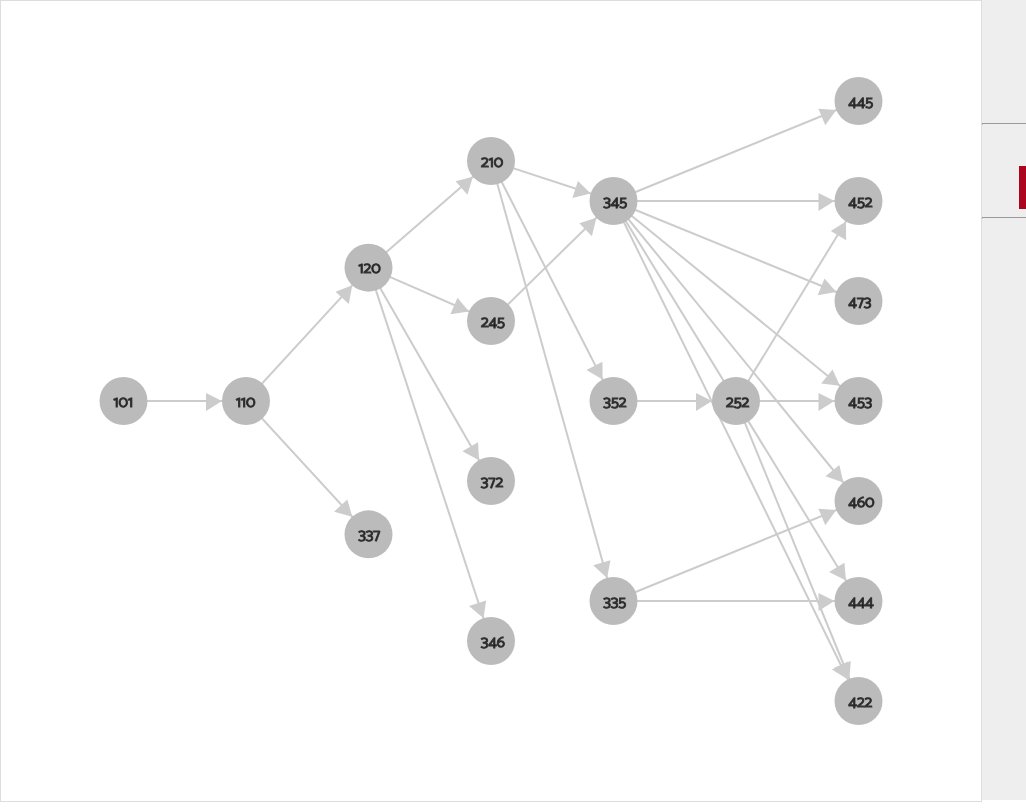
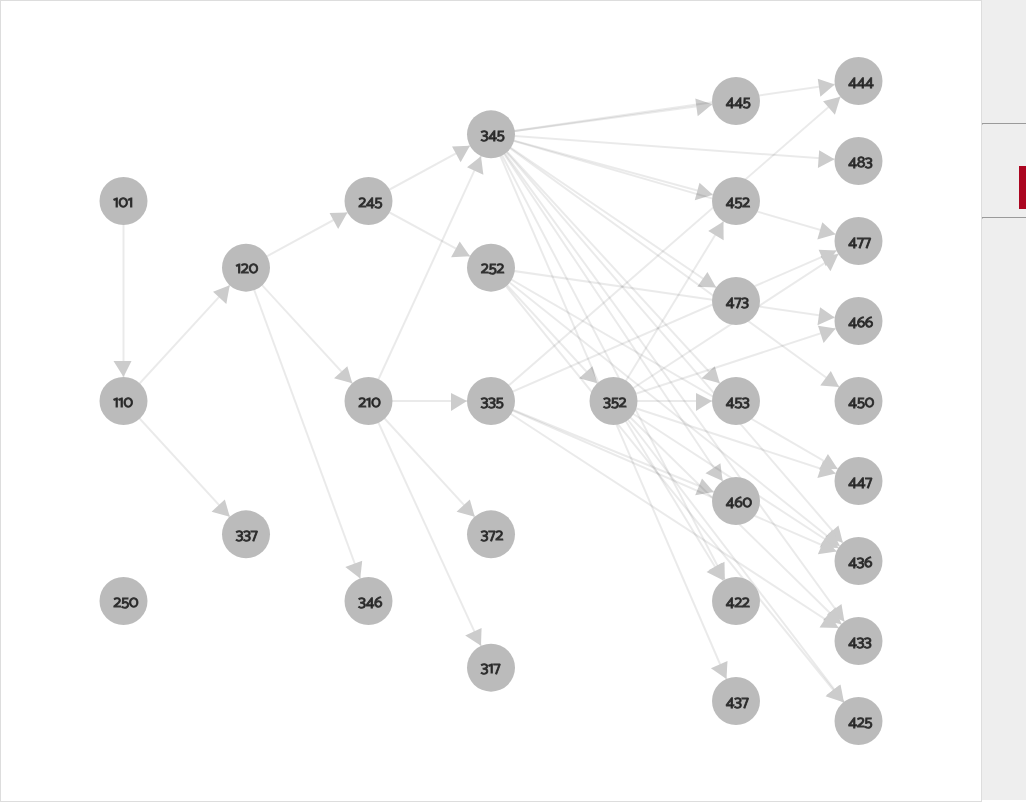
Before and after one commit to bddicken/UACSCourseGraph, a plain HTML site: page index.html in a window 1280 px wide. Shown: the full height of the page, 0-1026 px from the left. Drawn offline with Linux system fonts and the light colour scheme; animation ran at ten frames a second.

Commit message:
add more courses

```diff
--- a/graph.json
+++ b/graph.json
@@ -3,63 +3,96 @@
 		{"name":"101", "group":1, "year":"fr", "mdepth":"1", "ddepth":1,
             "title":"Introduction to Computer Science",
             "desc":"This course introduces students to some of the big ideas in computer science. It will excite students about the application of computer science to various disciplines, and show the social impact possible through the use of technology in developing regions, politics, medicine, and other fields."},
-		{"name":"110", "group":1, "year":"fr", "mdepth":"2", "ddepth":2,
+		{"name":"110", "group":1, "year":"fr", "mdepth":"1", "ddepth":1,
             "title":"Introduction to Computer Programming I",
             "desc":"An introduction to programming with an emphasis on solving problems drawn from a variety of domains. Topics include basic control and data structures, problem solving strategies, and software development tools and techniques."},
-		{"name":"120", "group":2, "year":"fr", "mdepth":"3", "ddepth":3,
+		{"name":"120", "group":2, "year":"fr", "mdepth":"2", "ddepth":2,
             "title":"Introduction to Computer Programming II",
             "desc":"Provides a continuing introduction to programming with an emphasis on problem­solving. It considers problems drawn from a variety of domains (including Computer Science) and emphasizes both the broader applicability of the relevant data structures and programming concepts, as well as the implementation of those structures and concepts in software. Topics include arrays, lists, stacks, queues, trees, searching and sorting, and exceptions."},
-		{"name":"210", "group":3, "year":"so", "mdepth":"4", "ddepth":4,
+		{"name":"245", "group":3, "year":"so", "mdepth":"3", "ddepth":3,
+            "title":"Introduction to Discrete Structures",
+            "desc":"An introduction to mathematical concepts for Computer Science. Topics include first-order logic and logical arguments, proof techniques with an emphasis on mathematical induction, sets, relations and functions, properties of integers, counting methods, probability, and recurrences. Weekly laboratory."},
+		{"name":"210", "group":3, "year":"so", "mdepth":"3", "ddepth":3,
             "title":"Software Development",
             "desc":"An introduction to the development of large­ scale software. Topics include modularization, design patterns, documentation, unit testing, source code control, build systems, debuggers, and performance tuning; all of the tools necessary for developing software as opposed to writing small programs."},
-		{"name":"245", "group":3, "year":"so", "mdepth":"4", "ddepth":4,
-            "title":"Introduction to Discrete Structures",
-            "desc":"An introduction to mathematical concepts for Computer Science. Topics include first-order logic and logical arguments, proof techniques with an emphasis on mathematical induction, sets, relations and functions, properties of integers, counting methods, probability, and recurrences. Weekly laboratory."},
-		{"name":"345", "group":4, "year":"jr", "mdepth":"5", "ddepth":5,
+		{"name":"345", "group":4, "year":"jr", "mdepth":"4", "ddepth":4,
             "title":"Analysis of Discrete Structures",
             "desc":"Introduction to and analysis of algorithms and characteristics of discrete structures. Course topics include algorithm analysis techniques, recurrence relations, structural induction, hierarchical structures, graphs, hashing, and sorting."},
-		{"name":"445", "group":4, "year":"sr", "mdepth":"6", "ddepth":7,
+		{"name":"445", "group":4, "year":"sr", "mdepth":"6", "ddepth":6,
             "title":"Algorithms",
             "desc":"Introduction to the design and analysis of algorithms: basic analysis techniques (asymptotics, sums, recurrences); basic design techniques (divide and conquer, dynamic programming, greedy, amortization); acquiring an algorithm repertoire (sorting, median finding, strong components, spanning trees, shortest paths, maximum flow, string matching); and handling intractability (approximation algorithms, branch and bound)."},
 		{"name":"352", "group":4, "year":"jr", "mdepth":"5", "ddepth":5,
             "title":"Systems Programming and Unix",
             "desc":"Programming in C, including single and multi-dimensional arrays, lists, stacks, queues, trees, and bit manipulation. Unix topics, including debuggers, makefiles, shell programming, and other topics that support systems programming."},
-		{"name":"252", "group":4, "year":"so", "mdepth":"6", "ddepth":6,
+		{"name":"252", "group":4, "year":"so", "mdepth":"4", "ddepth":4,
             "title":"Computer Organization",
             "desc":"Basic machine organization; elementary hardware concepts; CPU internals. Machine operations and instructions; assembly language concepts and programming."},
-		{"name":"452", "group":4, "year":"sr", "mdepth":"7", "ddepth":7,
+		{"name":"452", "group":4, "year":"sr", "mdepth":"6", "ddepth":6,
             "title":"Principles of Operating Systems",
             "desc":"Concepts of modern operating systems; concurrent processes; process synchronization and communication; resource allocation; kernels; deadlock; memory management; file systems."},
-		{"name":"473", "group":4, "year":"sr", "mdepth":"6", "ddepth":7,
+		{"name":"473", "group":4, "year":"sr", "mdepth":"6", "ddepth":6,
             "title":"Automata, Grammars, and Languages",
             "desc":"Introduction to models of computation (finite automata, pushdown automata, Turing machines), representations of languages (regular expressions, context-free grammars), and the basic hierarchy of languages (regular, context-free, decidable, and undecidable languages)."},
-		{"name":"453", "group":4, "year":"sr", "mdepth":"7", "ddepth":7,
+		{"name":"453", "group":4, "year":"sr", "mdepth":"6", "ddepth":6,
             "title":"Compilers and Systems Software",
             "desc":"Basic concepts of compilation and related systems software. Topics include lexical analysis, parsing, semantic analysis, code generation; assemblers, loaders, linkers; debuggers."},
-		{"name":"335", "group":4, "year":"jr", "mdepth":"5", "ddepth":5,
+		{"name":"335", "group":4, "year":"jr", "mdepth":"4", "ddepth":4,
             "title":"Object-Oriented Programming and Design",
             "desc":"Fundamentals of object-oriented software development. Includes design principles, inheritance, polymorphism, Unified Modeling Language (UML), testing, event-driven programming with graphical user interfaces, applications of design patterns, and use of existing frameworks. Weekly laboratory."},
-		{"name":"460", "group":4, "year":"sr", "mdepth":"6", "ddepth":7,
+		{"name":"460", "group":4, "year":"sr", "mdepth":"6", "ddepth":6,
             "title":"Database Design",
             "desc":"Functions of a database system. Data modeling and logical database design. Query languages and query optimization. Efficient data storage and access. Database access through standalone and web applications."},
-		{"name":"444", "group":4, "year":"sr", "mdepth":"6", "ddepth":7,
+		{"name":"444", "group":4, "year":"sr", "mdepth":"7", "ddepth":7,
             "title":"Data Visualization",
             "desc":"This course will present the fundamentals of data visualization, the art and science of using a computer to generate visual depictions of data. The course will present the foundations of graphic design, perceptual psychology and cognitive science, as well as the algorithmic basis for many for the visualization techniques. While statistical techniques may determine correlations among the data, visualization helps us frame what questions to ask. The course is targeted at students looking for effective ways of understanding data from their own fields, as well as students interested in learning the fundamentals that will enable them to build and improve the state of the art. The successful student will learn to design, critique and improve data visualizations."},
-		{"name":"337", "group":4, "year":"jr", "mdepth":"3", "ddepth":3,
+		{"name":"337", "group":4, "year":"jr", "mdepth":"2", "ddepth":2,
             "title":"Web Programming",
             "desc":"Introduction to the techniques and technologies for developing dynamic web sites. Topics include a web server, PHP as the server-side scripting language, the MySQL database, JavaScript and AJAX for enriching web services, and page layout with HTML and CSS. Security concerns will be considered with details for prevention of such vulnerabilities in web applications. This course includes a team project to deploy a dynamic website. Weekly laboratory."},
 		{"name":"372", "group":4, "year":"jr", "mdepth":"4", "ddepth":4,
             "title":"Comparative Programming Languages",
             "desc":"Introduction to several major high-level programming languages and their characteristics. Programming projects are required in at least three languages."},
-		{"name":"346", "group":4, "year":"jr", "mdepth":"4", "ddepth":4,
+		{"name":"346", "group":4, "year":"jr", "mdepth":"3", "ddepth":3,
             "title":"Cloud Computing",
             "desc":"This course focuses on cloud programming, with an emphasis on using the cloud to solve Big Data problems. The course will not only look at how distributed systems, databases, networks, etc. are used to implement cloud computing platforms and cloud applications, but also the impact of the infinite scalability and pay-as-you-go on the platforms and applications."},
-		{"name":"422", "group":4, "year":"sr", "mdepth":"6", "ddepth":7,
+		{"name":"422", "group":4, "year":"sr", "mdepth":"6", "ddepth":6,
             "title":"Introduction to Parallel and Distributed Programming",
-            "desc":"Concepts and applications of parallel and distributed programs. Process interaction using shared variables and message passing; parallel computing; development of correct programs; general problem solving techniques; scientific computing; distributed systems. Programming assignments on multiple processor machines."}
+            "desc":"Concepts and applications of parallel and distributed programs. Process interaction using shared variables and message passing; parallel computing; development of correct programs; general problem solving techniques; scientific computing; distributed systems. Programming assignments on multiple processor machines."},
+		{"name":"250", "group":1, "year":"so", "mdepth":"1", "ddepth":1,
+            "title":"Essential Computing for the Sciences",
+            "desc":"This course teaches essential computing skills for students in scientific disciplines. No prior background in programming is required. The content focuses on three computational skills: (i) basic programming in a scripting language such as Python, and knowledge of its supported data structures; (ii) facility with the UNIX operating system environment, including file structure, regular expressions, and job control; (iii) essential database skills, including database accession and interfacing through the SQL query language.This course teaches essential computing skills for students in scientific disciplines. No prior background in programming is required. The content focuses on three computational skills: (i) basic programming in a scripting language such as Python, and knowledge of its supported data structures; (ii) facility with the UNIX operating system environment, including file structure, regular expressions, and job control; (iii) essential database skills, including database accession and interfacing through the SQL query language."},
+		{"name":"317", "group":4, "year":"jr", "mdepth":"4", "ddepth":4,
+            "title":"Mobile Application Programming",
+            "desc":"Students will learn how to develop applications for mobile devices. The course will cover the necessary programming language(s), development environment, and a number of platform-specific APIs commonly used in mobile applications such as maps, location services, notifications, camera, and local storage. Other mobile-specific software development topics will be considered such as programming with limited computational and battery resources, client/server architecture, and cloud synchronization."},
+		{"name":"483", "group":7, "year":"sr", "mdepth":"7", "ddepth":7,
+            "title":"Text Retreival and Web Search",
+            "desc":"Most of the web data today consists of unstructured text. Of course, the fact that this data exists is irrelevant, unless it is made available such that users can quickly find information that is relevant for their needs. This course will cover the fundamental knowledge necessary to build these systems, such as web crawling, index construction and compression, Boolean, vector-based, and probabilistic retrieval models, text classification and clustering, link analysis algorithms such as PageRank, and computational advertising. The students will also complete one programming project, in which they will construct one complex application that combines multiple algorithms into a system that solves real-world problems."},
+		{"name":"477", "group":5, "year":"sr", "mdepth":"7", "ddepth":7,
+            "title":"Computer Vision",
+            "desc":"Overview of algorithms for analyzing image data. Topics include image formation, physics-based vision, linear filtering, edge detection, multiple view geometry, segmentation, tracking, and recognition. (Linear Algebra Required)"},
+		{"name":"466", "group":5, "year":"sr", "mdepth":"7", "ddepth":7,
+            "title":"Computer Security",
+            "desc":"This is an introductory course covering the fundamentals of computer security. In particular, the course will cover basic concepts of computer security such as threat models and security policies, and will show how these concepts apply to specific areas such as communication security, software security, operating systems security, network security, web security, and hardware-based security."},
+		{"name":"450", "group":5, "year":"sr", "mdepth":"7", "ddepth":7,
+            "title":"Algorithms In Bioinformatics",
+            "desc":"This course introduces fundamental results in discrete algorithms for combinatorial problems in bioinformatics and computational biology. The emphasis is on realistic models of computational problems that arise in the analysis of biological data, and practical algorithms for their solution. The content has depth in the area of biological sequence analysis, and breadth in areas such as phylogeny construction, protein structure prediction, and genome rearrangement analysis. Grades are based on homeworks, exams, programming projects, and a class presentation."},
+		{"name":"447", "group":5, "year":"sr", "mdepth":"7", "ddepth":7,
+            "title":"Green Computing",
+            "desc":"This course covers fundamental principles of energy management faced by designers of hardware, operating systems, and data centers. We will explore basic energy management option in individual components such as CPUs, network interfaces, hard drives, memory. We will further present the energy management policies at the operating system level that consider performance vs. energy saving tradeoffs. Finally we will consider large scale data centers where energy management is done at multiple layers from individual components in the system to shutting down entries subset of machines. We will also discuss energy generation and delivery and well as cooling issues in large data centers. In addition to the assignments listed for undergraduates,"},
+		{"name":"437", "group":5, "year":"sr", "mdepth":"6", "ddepth":6,
+            "title":"Geometric Algorithms",
+            "desc":"The study of algorithms for geometric objects, using a computational geometry approach, with an emphasis on applications for graphics, VLSI, GIS, robotics, and sensor networks. Topics may include the representation and overlaying of maps, finding nearest neighbors, solving linear programming problems, and searching geometric databases."},
+		{"name":"436", "group":5, "year":"sr", "mdepth":"7", "ddepth":7,
+            "title":"Software Engineering",
+            "desc":"Introduces fundamental software engineering techniques for developing correct, efficient, reliable, maintainable, and evolvable software for large software projects. The class project gives an experience in using evolutionary software development processes for developing a high-quality, evolvable software product that addresses emerging customer requirements."},
+		{"name":"433", "group":5, "year":"sr", "mdepth":"7", "ddepth":7,
+            "title":"Computer Graphics",
+            "desc":"Theory and practice of computer graphics: basic graphics programming, 2D and 3D transformations, clipping, 2D and 3D viewing, hierarchical modeling, hidden surface removal, lighting and shading, color, ray-tracing, radiosity, curve and surface modeling, and animation. (Linear algebra also required)"},
+		{"name":"425", "group":5, "year":"sr", "mdepth":"7", "ddepth":7,
+            "title":"Computer Networking",
+            "desc":"Theory and practice of computer networks, emphasizing the principles underlying the design of network software and the role of the communications system in distributed computing. Topics include routing, flow and congestion control, end-to-end protocols, and multicast.Grading basis: Regular Grade.s"}
 	],
 	"links":[
-    {"source":0, "target":1},
+     {"source":0, "target":1},
     {"source":1, "target":2},
     {"source":2, "target":3},
     {"source":2, "target":4},
@@ -67,22 +100,42 @@
     {"source":4, "target":5},
     {"source":5, "target":6},
     {"source":5, "target":10},
-    {"source":3, "target":7},
-    {"source":7, "target":8},
-    {"source":8, "target":9},
+    {"source":8, "target":7},
+    {"source":7, "target":9},
     {"source":5, "target":9},
     {"source":5, "target":11},
-    {"source":8, "target":11},
-    {"source":3, "target":12},
+    {"source":7, "target":11},
+    {"source":4, "target":12},
     {"source":12, "target":13},
     {"source":5, "target":13},
     {"source":12, "target":14},
     {"source":5, "target":14},
     {"source":1, "target":15},
-    {"source":2, "target":16},
+    {"source":4, "target":16},
     {"source":2, "target":17},
-    {"source":8, "target":18},
-    {"source":5, "target":18}
+    {"source":7, "target":18},
+    {"source":5, "target":18},
+    {"source":3, "target":8},
+    {"source":4, "target":20},
+    {"source":5, "target":21},
+    {"source":5, "target":22},
+    {"source":7, "target":22},
+    {"source":12, "target":22},
+    {"source":7, "target":23},
+    {"source":8, "target":23},
+    {"source":5, "target":24},
+    {"source":7, "target":25},
+    {"source":8, "target":25},
+    {"source":5, "target":26},
+    {"source":5, "target":27},
+    {"source":7, "target":27},
+    {"source":8, "target":27},
+    {"source":12, "target":27},
+    {"source":5, "target":28},
+    {"source":7, "target":28},
+    {"source":12, "target":28},
+    {"source":7, "target":29},
+    {"source":8, "target":29}
 	]
 
 }
--- a/index.html
+++ b/index.html
@@ -213,14 +213,14 @@ d3.json("graph.json", function(error, graph) {
     .data(graph.links)
       .enter().append("line")
         .attr("class", "link")
-        .attr("stroke", "#ccc")
+        .attr("stroke", "#00000015")
         .style("stroke-width", 2);
 
   var all = [];
 
   function reset_all_edges() {
     var link = svg.selectAll(".link")
-      .attr("stroke", "#ccc")
+      .attr("stroke", "#00000015")
       .attr("marker-end", "url(#arrow-grey)");
   }
 
```
